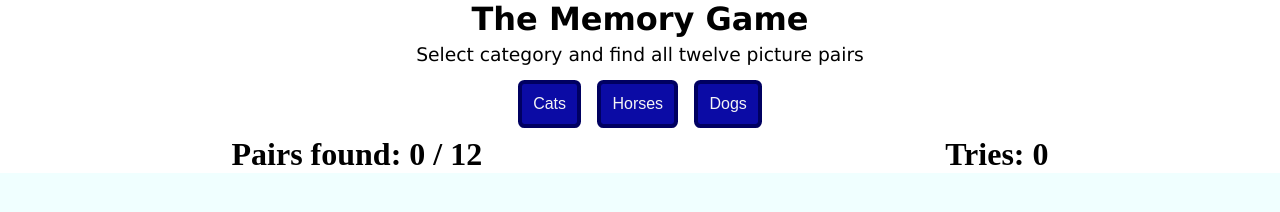
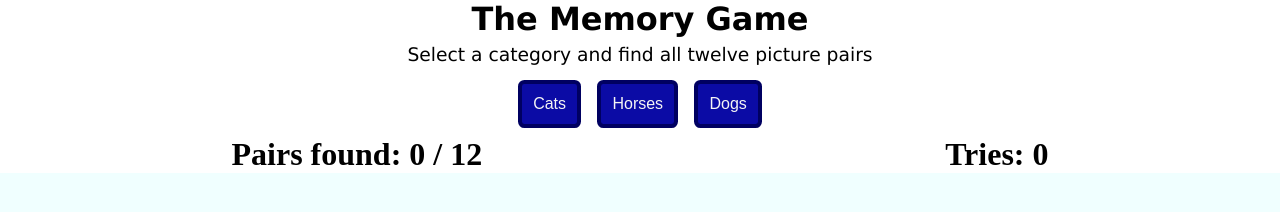
Before and after one commit to EmmaOlsson/Kunskapskontroll3-grupp-11, a plain HTML site: page index.html in a window 1280 px wide. Drawn offline with Linux system fonts and the light colour scheme.

Commit message:
Update index.html

```diff
--- a/index.html
+++ b/index.html
@@ -8,7 +8,7 @@
 </head>
 <body>
         <h1 class="title">The Memory Game</h1>
-        <h3 class="instructions">Select category and find all twelve picture pairs</h3>
+        <h3 class="instructions">Select a category and find all twelve picture pairs</h3>
         <div class="top-container">
             <button id="cat-button" value="Cat">Cats</button>
             <button id="horse-button" value="Horses">Horses</button>
```
